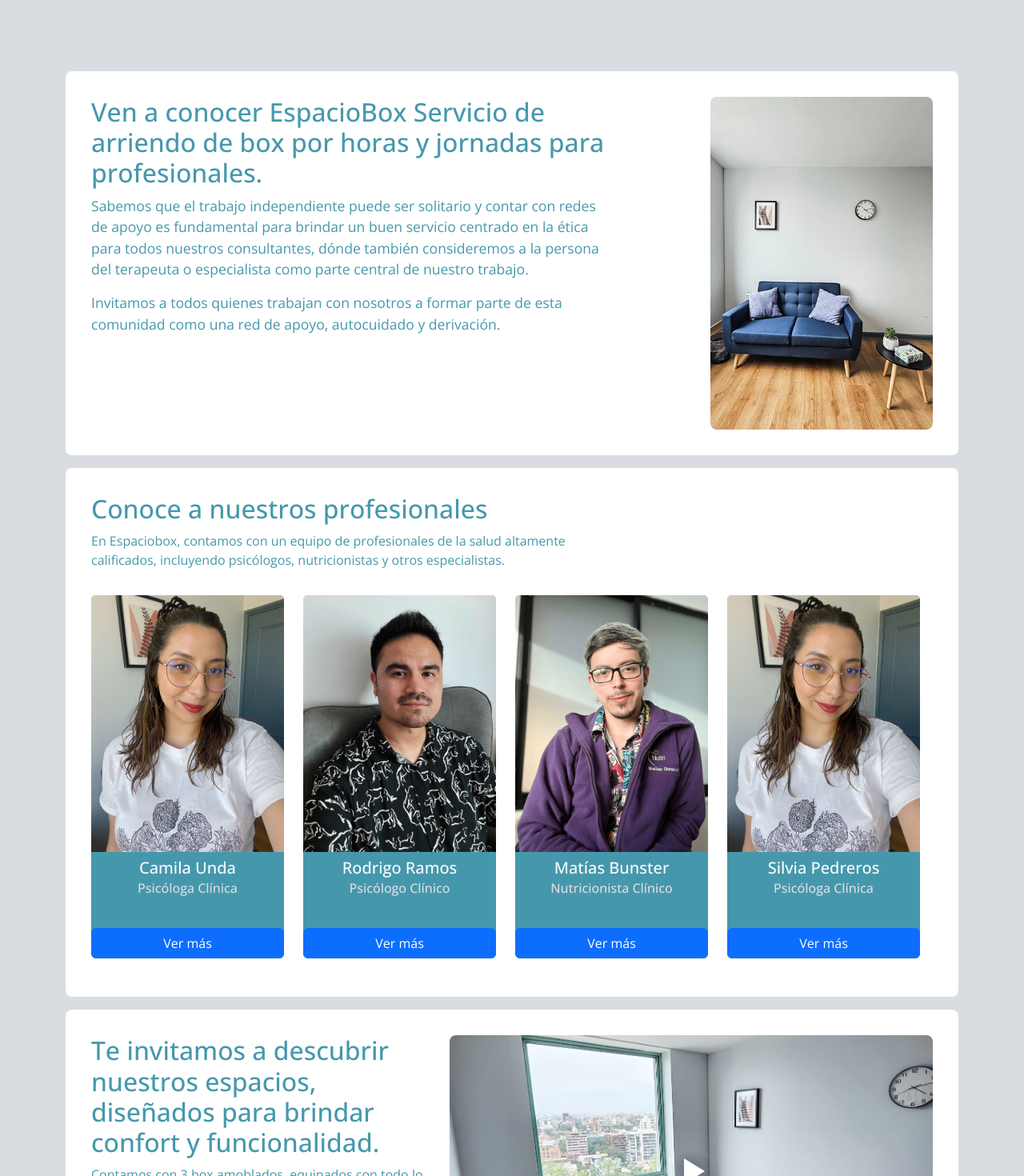
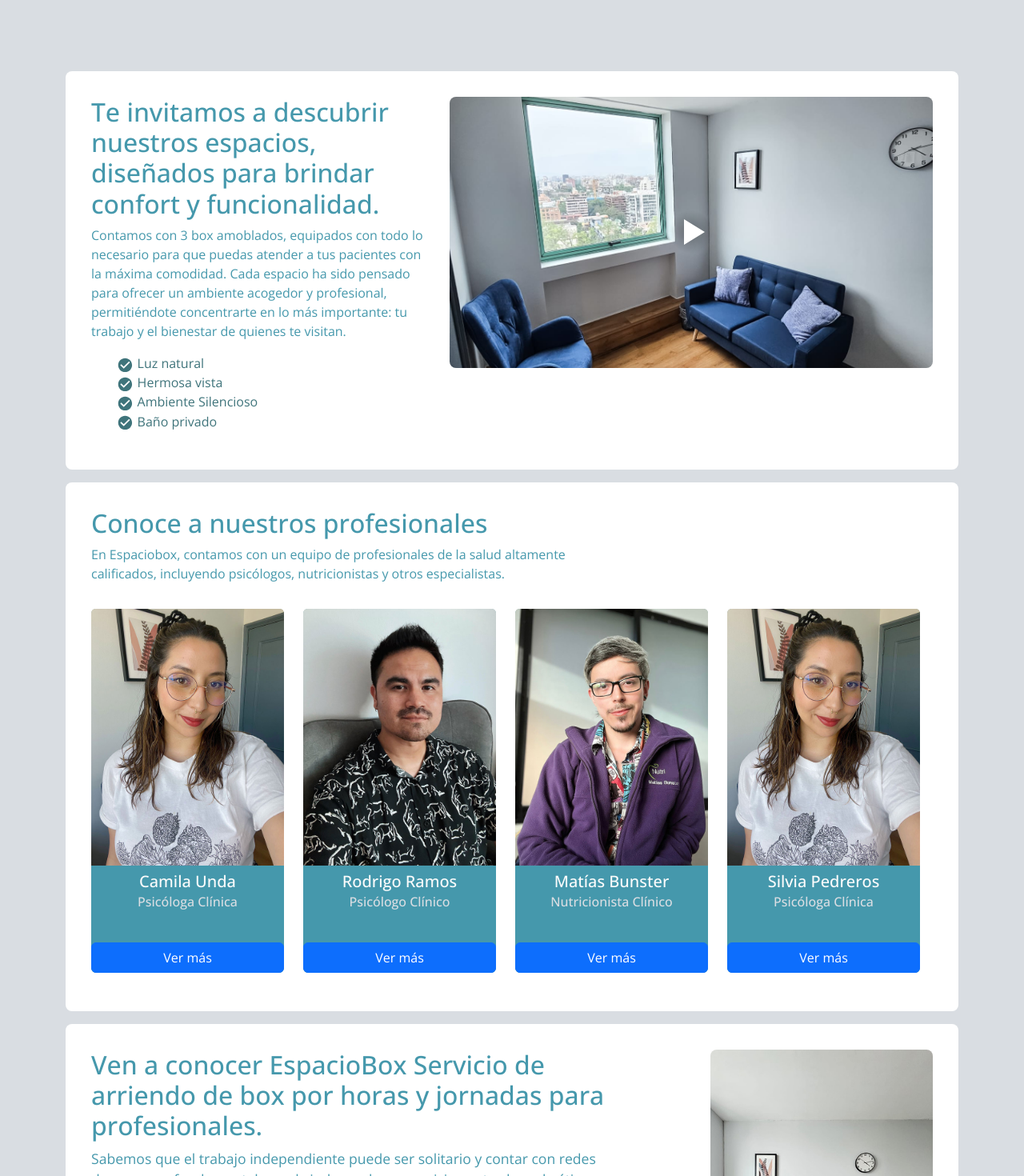
Before and after one commit to ssalinascalibar/espacio-box-noLogin, a React (Vite) app: page / in a window 1280 px wide. Shown: the part 1220-2690 px from the top of the page at 80% size. Built offline with nearby package versions, Linux system fonts and the light colour scheme.

Commit message:
mod section orders home

```diff
--- a/src/features/home/Home.jsx
+++ b/src/features/home/Home.jsx
@@ -33,7 +33,7 @@ export default function Home() {
         </section>
         <section>
           <Container>
-            <FeatureSection />
+            <VideoSection />
           </Container>
         </section>
         <section>
@@ -43,7 +43,7 @@ export default function Home() {
         </section>
         <section>
           <Container>
-            <VideoSection />
+            <FeatureSection />
           </Container>
         </section>
       </main>
```
